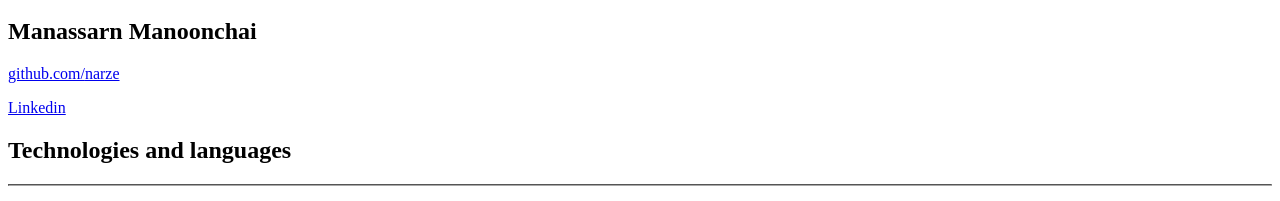
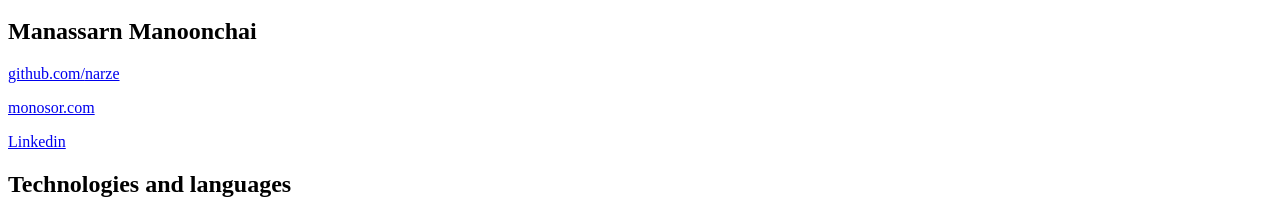
Before and after one commit to narze/resume, a Svelte app: page / in a window 1280 px wide. Shown: the part 236-437 px from the top of the page. Built offline with nearby package versions, Linux system fonts and the light colour scheme.

Commit message:
feat: Add website field

```diff
--- a/src/App.svelte
+++ b/src/App.svelte
@@ -1,6 +1,4 @@
 <script lang="ts">
-  import logo from "./assets/svelte.png"
-  import Counter from "./lib/Counter.svelte"
   import Tailwind from "./Tailwind.svelte"
   import Intro from "./Intro.svelte"
   import Work from "./Work.svelte"
@@ -12,6 +10,7 @@
     github: "narze",
     linkedin: "manassarnmanoonchai",
     location: "Bangkok, Thailand",
+    website: "monosor.com",
   }
 
   const workExperiences = [
--- a/src/Intro.svelte
+++ b/src/Intro.svelte
@@ -1,14 +1,16 @@
 <script lang="ts">
-  export let id: string
   export let name: string = "Foo"
   export let phone: string = ""
   export let email: string = ""
   export let github: string = ""
   export let linkedin: string = ""
   export let location: string = ""
+  export let website: string = ""
 </script>
 
-<div class="flex flex-wrap flex-col sm:flex-row print:flex-row">
+<div
+  class="flex flex-wrap flex-col sm:flex-row print:flex-row text-sm sm:text-base"
+>
   <div class="flex-1 text-left sm:py-4 w-48">
     <p><a href={`tel:${phone}`}>{phone}</a></p>
     <p><a href={`mailto:${email}`}>{email}</a></p>
@@ -16,15 +18,22 @@
   </div>
 
   <h2
-    class="flex-none order-first sm:order-none print:order-none text-3xl md:text-4xl lg:text-6xl text-center p-4"
+    class="flex-none order-first sm:order-none print:order-none text-4xl sm:text-2xl md:text-3xl lg:text-6xl text-center p-4"
   >
     {name}
   </h2>
 
-  <div class="flex-1 text-left sm:text-right print:text-right sm:py-4 w-48">
+  <div
+    class="flex-1 text-left sm:text-right print:text-right sm:py-4 w-48 text-sm sm:text-base"
+  >
     <p>
       <a href={`https://github.com/${github}`} target="_blank" rel="noreferrer"
         >github.com/{github}</a
+      >
+    </p>
+    <p>
+      <a href={`https://${website}`} target="_blank" rel="noreferrer"
+        >{website}</a
       >
     </p>
     <p>
```
Also changed, not shown: 1 other file (tests, documents, lock files or other folders).
